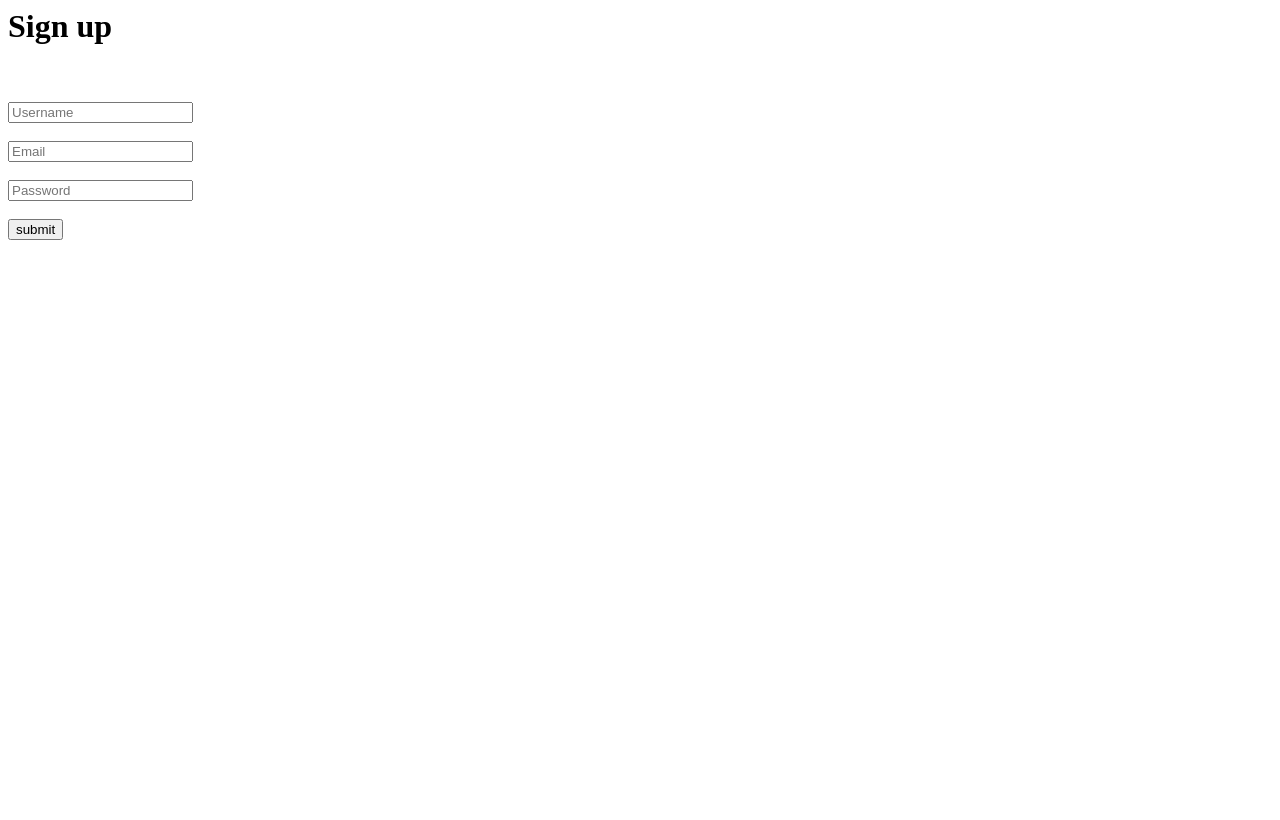
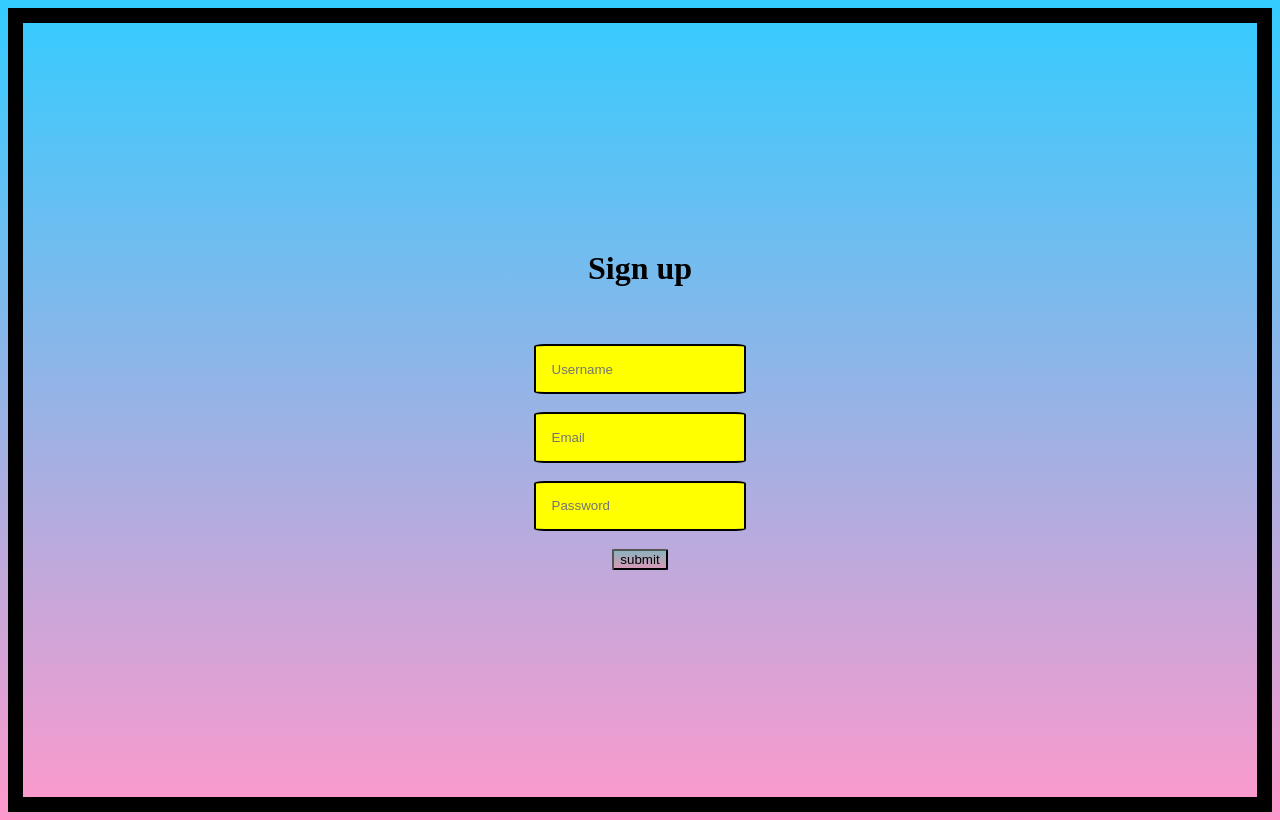
Before and after one commit to Cherian-11/Forms, a plain HTML site: page index.html in a window 1280 px wide. Drawn offline with Linux system fonts and the light colour scheme.

Commit message:
Update index.html

```diff
--- a/index.html
+++ b/index.html
@@ -1,5 +1,5 @@
 <html>
-  <link=href="sin.css" rel="stylesheet">
+  <link href="sin.css" rel="stylesheet">
   <body>
     <h1>Sign up</h1>
   <br>
```
